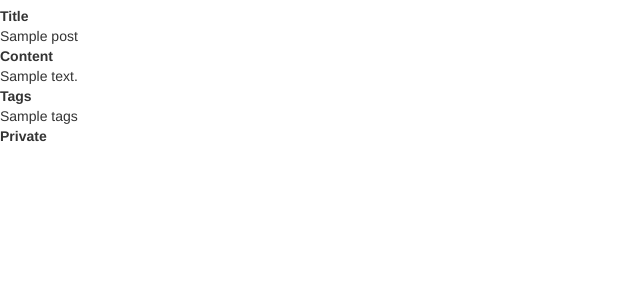
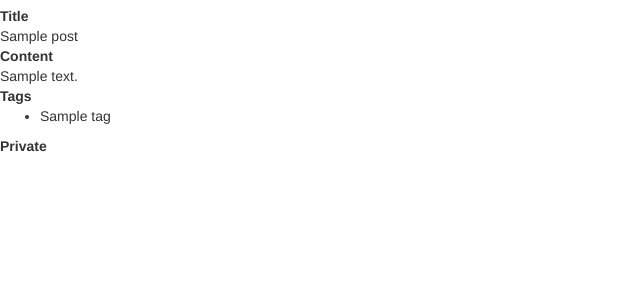
Before and after one commit to rrees/micro-blog-stream, a Flask app: template templates/index.html in a window 1280 px wide. Shown: the part 450-750 px from the top of the page, without its empty margins (0-640 px from the left). Run offline with Flask 2, Linux system fonts and the light colour scheme; the template is opened without the code that fills it: most values are stand-ins (such as "Sample title", 1, 10 or a date in 2020); some libraries are stand-ins or nearby versions.

Commit message:
Starts to expand out the tags

```diff
--- a/templates/fragments/post-summary.html
+++ b/templates/fragments/post-summary.html
@@ -5,7 +5,13 @@
 <dt>Content</dt>
 <dd>{{post.content}}</dd>
 <dt>Tags</dt>
-<dd>{{post.tags}}</dd>
+<dd>
+	<ul>
+		{% for tag in post.tags %}
+		<li>{{tag}}</li>
+		{% endfor %}
+	</ul>
+</dd>
 <dt>Private</dt>
 <dd>{{post.private}}</dd>
 
```
